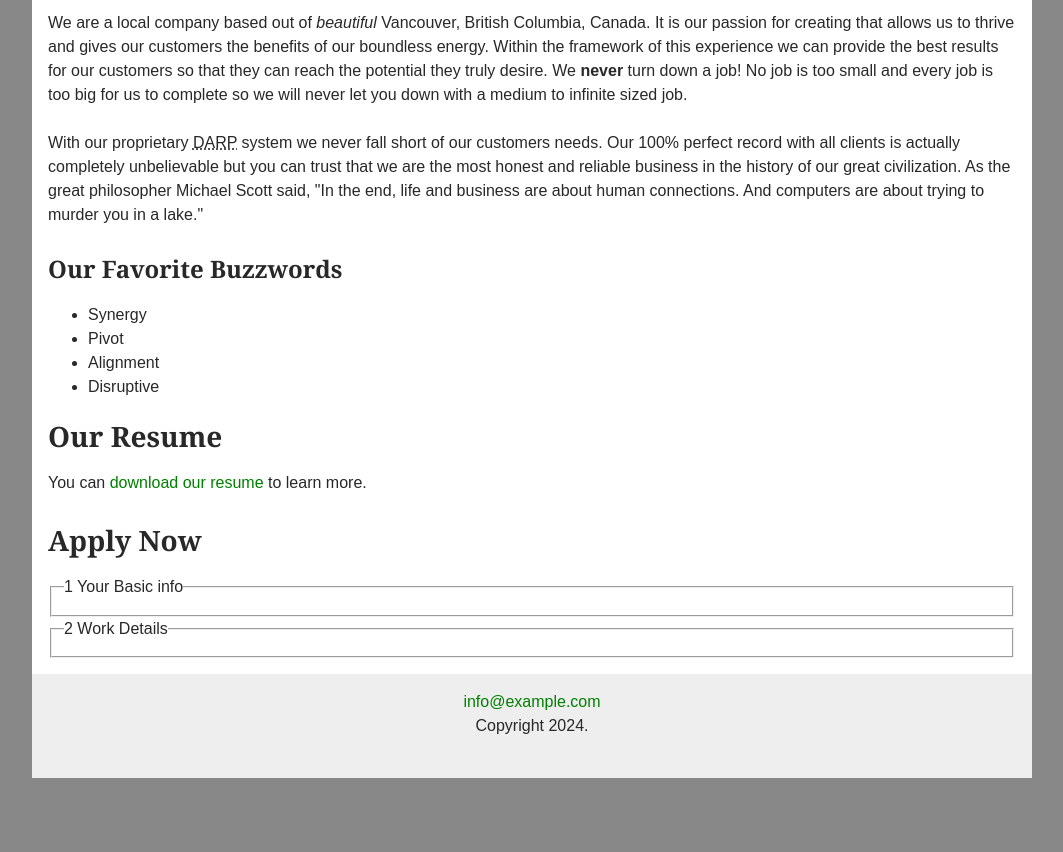
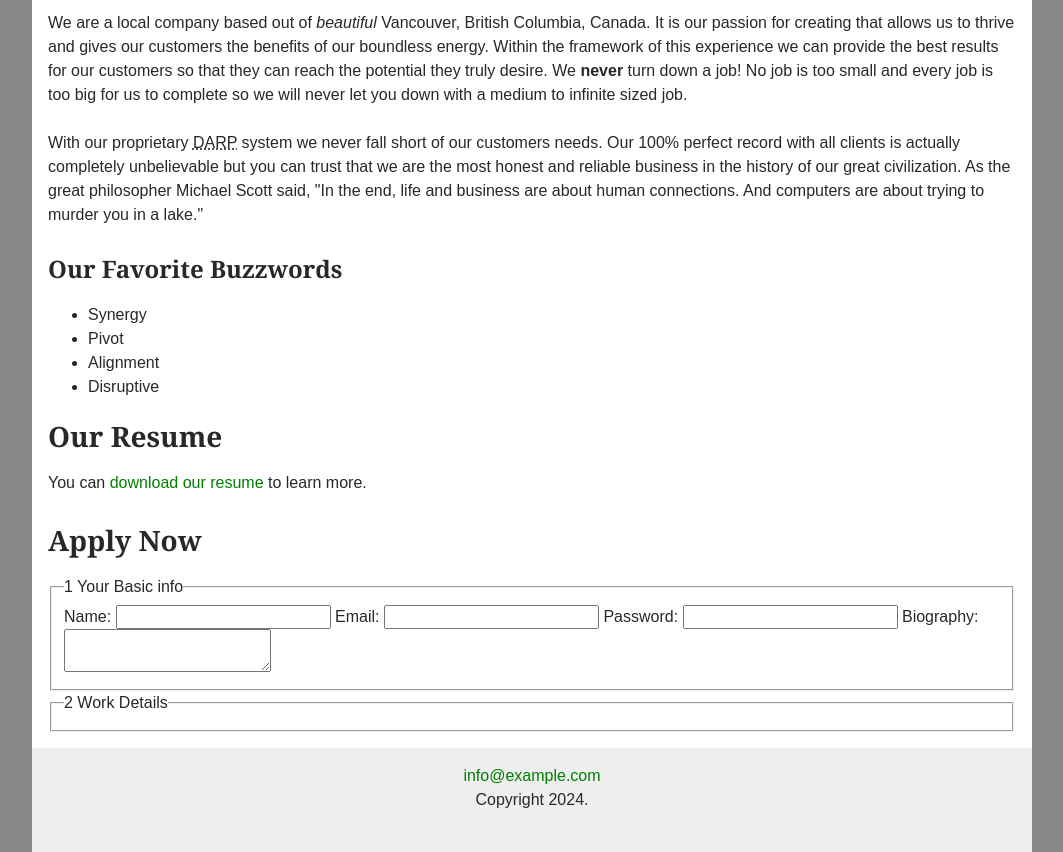
Before and after one commit to marcs12/day05, a plain HTML site: page about-us.html in a window 1280 px wide. Shown: the part 197-1049 px from the top of the page, without its empty margins (108-1171 px from the left). Before the commit the page ends 975 px from the top, so only its background shows below. Drawn offline with Linux system fonts and the light colour scheme.

Commit message:
added labels and inputs for user name, email, pw, and bio section.

```diff
--- a/about-us.html
+++ b/about-us.html
@@ -62,13 +62,24 @@
 				<spanc class="Number">1</span>
 					Your Basic info
 			</legend>
-		  </fieldset>
+      <label for="name">Name: </label>
+      <input type="text" id="name" name="user-name">
 
-		  <fieldset>
-			<legend>
-				<spanc class="Number">2</span>
+      <label for="mail">Email:</label>
+      <input type="email" name="user-email" id="mail">
+
+      <label for="pw">Password: </label>
+      <input type="password" id="pw" name="user-pw">
+
+      <label for="bio">Biography: </label>
+      <textarea name="user-bio" id="bio"></textarea>
+    </fieldset>
+
+    <fieldset>
+      <legend>
+        <spanc class="Number">2</span>
 					Work Details
-			</legend>
+        </legend>
 		  </fieldset>
         </form>
       </main>
```
